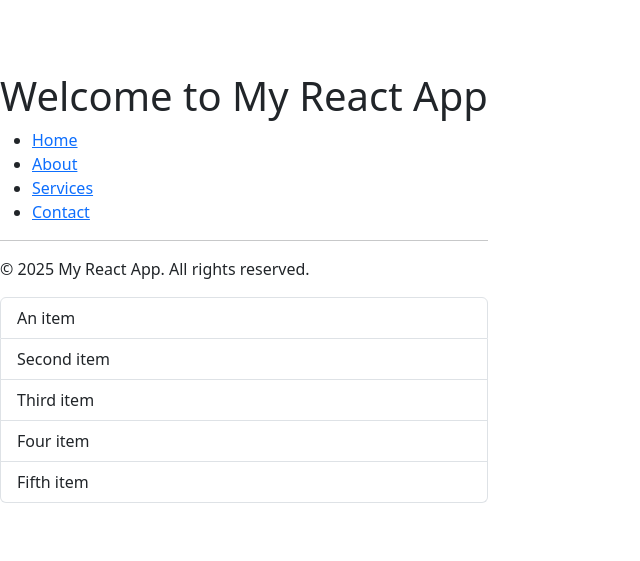
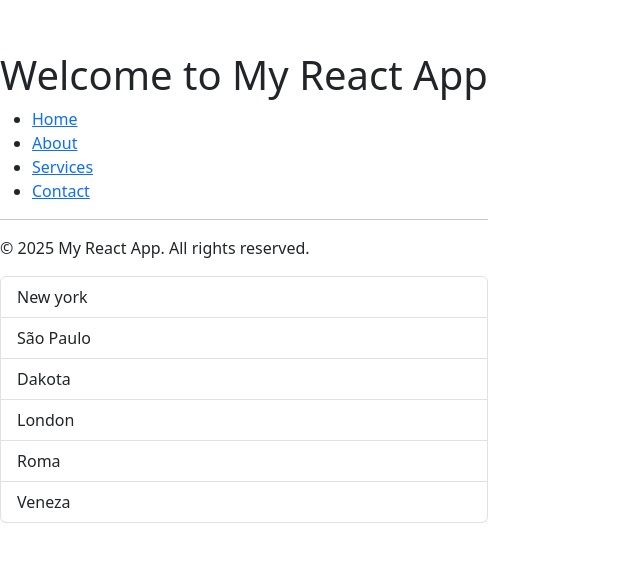
Before and after one commit to PauloWorker/React-Projects, a React (Vite) app in the folder my-react-app/: page / in a window 1280 px wide. Shown: the part 113-674 px from the top of the page, without its empty margins (0-640 px from the left). Built offline with nearby package versions, Linux system fonts and the light colour scheme.

Commit message:
Updated the group list and added the mouse events.

```diff
--- a/my-react-app/package.json
+++ b/my-react-app/package.json
@@ -1,7 +1,7 @@
 {
   "name": "my-react-app",
   "private": true,
-  "version": "0.0.0",
+  "version": "0.0.1",
   "type": "module",
   "scripts": {
     "dev": "vite",
--- a/my-react-app/src/App.jsx
+++ b/my-react-app/src/App.jsx
@@ -1,6 +1,7 @@
 import Footer from './footer.jsx';
 import Header from './header.jsx';
 import ListGroup from './components/listGroup.js';
+import Comp from './Comp.jsx';
 
 function App() {
   return (
@@ -8,6 +9,7 @@ function App() {
       <Header/>
       <Footer/>
       <ListGroup/>
+
     </>
   );
 }
--- /dev/null
+++ b/my-react-app/src/Comp.jsx
@@ -0,0 +1,9 @@
+function Comp() {
+    return (
+        <div>
+            <h3>Component</h3>
+        </div>
+    );
+}
+
+export default Comp;
--- a/my-react-app/src/components/listGroup.tsx
+++ b/my-react-app/src/components/listGroup.tsx
@@ -1,12 +1,35 @@
+import { MouseEvent } from "react";
+
 function ListGroup() {
+
+    let items = [
+        'New york',
+        'São Paulo',
+        'Dakota',
+        'London',
+        'Roma',
+        'Veneza'
+    ];
+    // items = [];
+    let selectedIndex = -1;
+
+    const message = () => {
+        return items.length === 0 && <p>No items found</p>;
+    }
+
+    const handleClick = (event: MouseEvent) => {
+        console.log(event);
+    }
+
     return (
-        <ul className="list-group">
-            <li className="list-group-item">An item</li>
-            <li className="list-group-item">Second item</li>
-            <li className="list-group-item">Third item</li>
-            <li className="list-group-item">Four item</li>
-            <li className="list-group-item">Fifth item</li>
-        </ul>
+        <>
+            <ul className="list-group">
+                {message()}
+                {items.map((item, index) => (
+                    <li onClick={() => selectedIndex = index} key={item} className={selectedIndex === index ? 'list-group-item active' : 'list-group-item'}>{item}</li>
+                ))}
+            </ul>
+        </>
     );
 }
 
```
Also changed, not shown: 2 other files (tests, documents, lock files or other folders).
